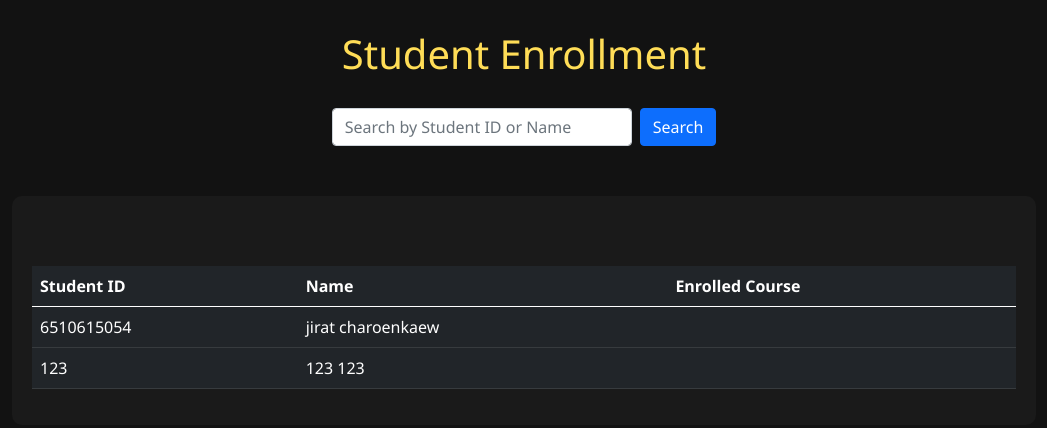
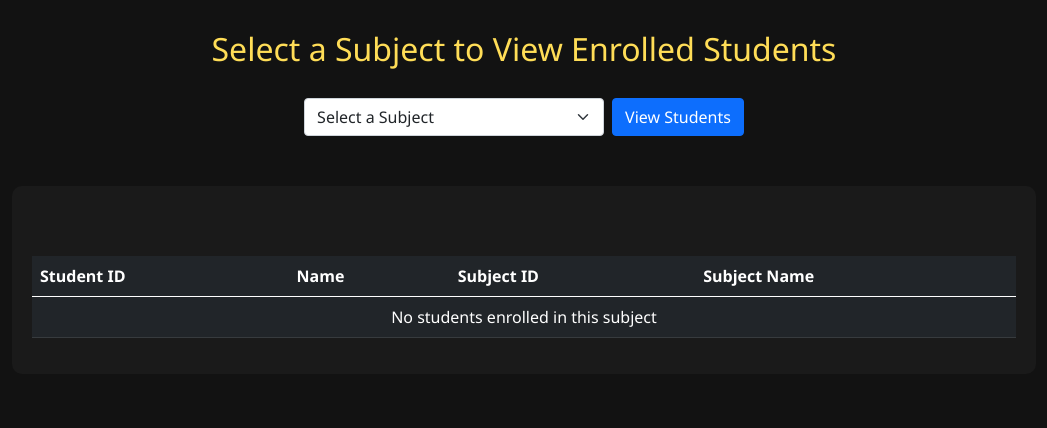
Before and after one commit to 6510615054/cn331-as2, a Django app: page /adminview/ in a window 1280 px wide. Shown: the top 428 px of the page, without its empty margins (116-1163 px from the left). Run offline with Django 5.2, Linux system fonts and the light colour scheme; data comes from the database, SQL or seed files in the repository; both versions use the stored data as it was after the commit.

Commit message:
Adjust Adminview and login page

```diff
--- a/myproject/myapp/static/myapp/login.css
+++ b/myproject/myapp/static/myapp/login.css
@@ -14,8 +14,8 @@ body {
     box-shadow: 0 4px 8px rgba(0, 0, 0, 0.2);
 }
 
-h1 {
-    color: #eeeeee;
+h2 {
+    color: #ffdd57;
     /* Soft yellow heading for contrast */
     font-weight: 600;
     font-size: 2rem;
--- a/myproject/myapp/templates/adminview.html
+++ b/myproject/myapp/templates/adminview.html
@@ -37,7 +37,7 @@
         }
 
         /* Page header styling */
-        h1 {
+        h2 {
             text-align: center;
             margin-top: 30px;
             color: #ffdd57;
@@ -59,45 +59,48 @@
 </head>
 
 <body>
-    <!-- Page header -->
     <div class="container">
-        <h1>Student Enrollment</h1>
+        <h2>Select a Subject to View Enrolled Students</h2>
     </div>
 
-    <!-- Search Bar -->
     <div class="search-container">
-        <form method="GET" action="{% url 'admin_view' %}" class="d-flex justify-content-center">  <!-- Center align the form -->
-            <input type="text" name="query" placeholder="Search by Student ID or Name" class="form-control me-2" style="width: 300px;">
-            <button type="submit" class="btn btn-primary">Search</button>
+        <form method="GET" action="{% url 'admin_view' %}" class="d-flex justify-content-center">
+            <select name="subject" class="form-select me-2" style="width: 300px;">
+                <option value="">Select a Subject</option>
+                {% for subject in subjects %}
+                    <option value="{{ subject.sjID }}">{{ subject.sjID }} - {{ subject.sName }}</option>
+                {% endfor %}
+            </select>
+            <button type="submit" class="btn btn-primary">View Students</button>
         </form>
     </div>
 
-    <!-- Enrollment Table -->
     <div class="table-container container">
         <table class="table table-dark table-hover">
             <thead>
                 <tr>
                     <th scope="col">Student ID</th>
                     <th scope="col">Name</th>
-                    <th scope="col">Enrolled Course</th>
+                    <th scope="col">Subject ID</th>
+                    <th scope="col">Subject Name</th>
                 </tr>
             </thead>
             <tbody>
-                {% for student in students %}
-                    {% if student.sID != "admin" %}
-                        <tr>
-                            <td>{{ student.sID }}</td>
-                            <td>{{ student.fname }} {{ student.lname }}</td>  <!-- Assuming first and last name -->
-                            <td>{{ student.course }}</td> <!-- Assuming a 'course' field exists -->
-                        </tr>
-                    {% endif %}
+                {% for registration in students %}
+                    <tr>
+                        <td>{{ registration.sID }}</td>
+                        <td>{{ registration.fname }} {{ registration.lname }}</td>
+                        <td>{{ registration.sjID }}</td>
+                        <td>{{ registration.sName }}</td>
+                    </tr>
                 {% empty %}
                     <tr>
-                        <td colspan="3" class="text-center">No students enrolled</td>
+                        <td colspan="4" class="text-center">No students enrolled in this subject</td>
                     </tr>
                 {% endfor %}
             </tbody>
         </table>
+
     </div>
 
     <script src="https://cdn.jsdelivr.net/npm/bootstrap@5.0.2/dist/js/bootstrap.bundle.min.js"></script>
--- a/myproject/myapp/templates/login.html
+++ b/myproject/myapp/templates/login.html
@@ -14,6 +14,8 @@
 </head>
 
 <body>
+    <div id="particle-container"></div>
+
 
     <audio id="background-music" autoplay loop>
         <source src="{% static 'myapp/Filo Starquez - Divergence.wav' %}" type="audio/wav">
@@ -28,7 +30,7 @@
             <img src="{% static 'myapp\dance-anime.gif' %}" alt="Loading..." class="img-fluid">
         </div>
 
-        <h1 class="text-center mt-3">CN331 PROJECT</h1>
+        <h2 style="color: #ffdd57; margin-bottom: 16px;" class="text-center mt-3">ระบบการขอโควต้ารายวิชา</h2>
 
         <!-- Message alert -->
         {% if messages %}
--- a/myproject/myapp/views.py
+++ b/myproject/myapp/views.py
@@ -162,20 +162,20 @@ def admindecide(request):
     return render(request,'admindecide.html')
 
 def admin_view(request):
-    query = request.GET.get('query', '')
-    students = Student.objects.all()
+    subjects = Subject.objects.all()  # Fetch all subjects
+    students = []
 
-    if query:
-        # Filtering students based on the search query
-        students = students.filter(
-            Q(sID__icontains=query) |  # Search by Student ID
-            Q(fname__icontains=query) |  # Search by First Name
-            Q(lname__icontains=query)    # Search by Last Name
-        ).distinct()
+    if request.method == 'GET':
+        subject_id = request.GET.get('subject')
+        if subject_id:
+            # Filter Register to get students for the selected subject
+            students = Register.objects.filter(sjID=subject_id)  # Change to Register
 
     context = {
+        'subjects': subjects,
         'students': students,
     }
+
     return render(request, 'adminview.html', context)
 
 def delete(request, student_id, subject_id):
```
Also changed, not shown: myproject/db.sqlite3.
